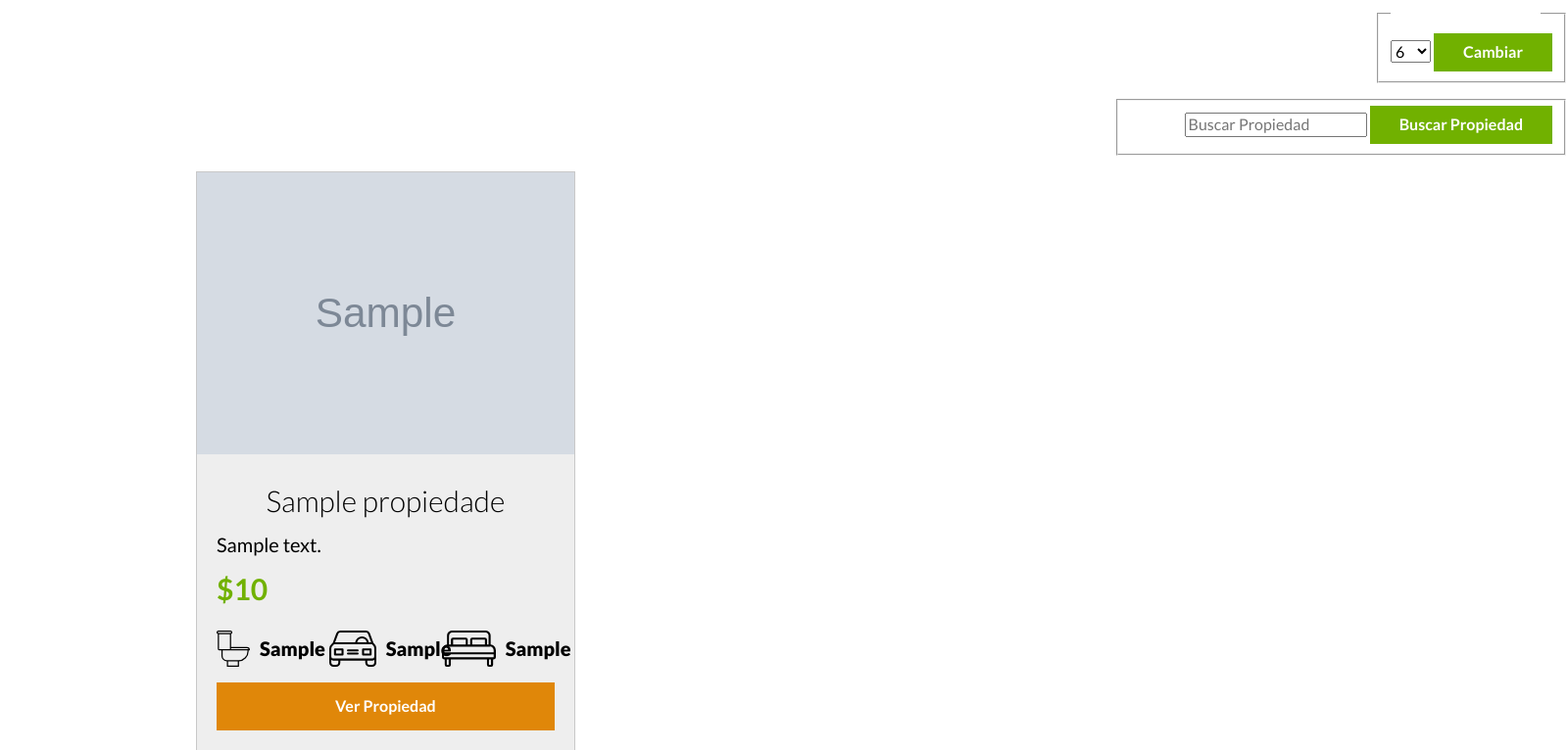
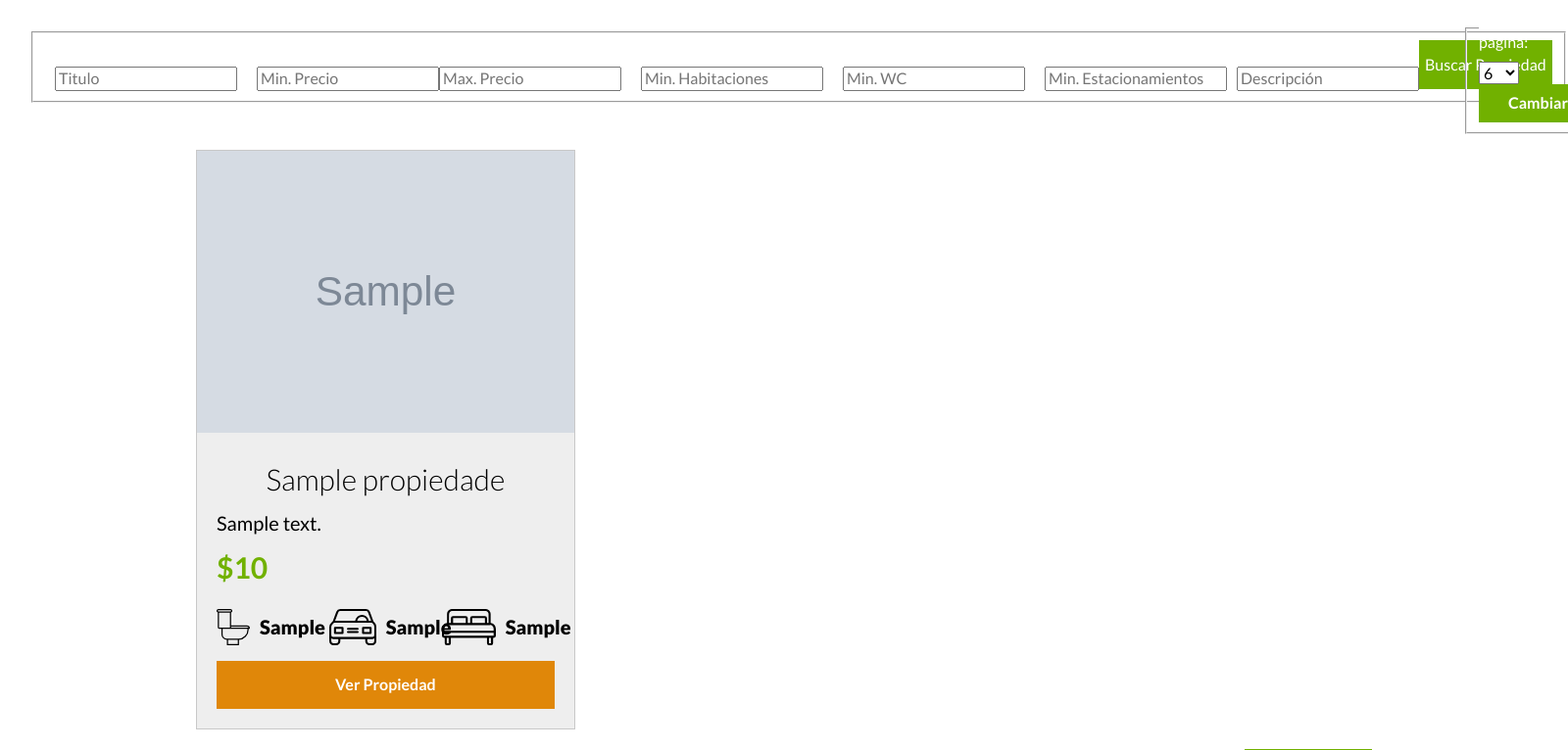
Before and after one commit to acurro9/bienesRaices, a PHP site: page /anuncios.php in a window 1600 px wide; the page is wider, and only the part inside the window is pictured. Shown: the part 120-886 px from the top of that part at 98% size. Run offline with PHP 8.4, Linux system fonts and the light colour scheme; tables that the repository leaves empty or names only in its code hold one stand-in row (values such as "Sample post"); grey boxes marked "Sample" are stand-in pictures.

Commit message:
Se hace la opción de busqueda más completa

```diff
--- a/anuncios.php
+++ b/anuncios.php
@@ -31,22 +31,117 @@
     $consult="SELECT * FROM propiedades limit $limit offset $offset;";
     $datos=mysqli_query($db,$consult);
 
+        $nombre="";
+        $precioMin="";
+        $precioMax="";
+        $descripcion="";
+        $habitaciones="";
+        $wc="";
+        $estacionamiento="";
+
     if ($_SERVER['REQUEST_METHOD']==="POST"){
 
-        $busq=mysqli_real_escape_string($db, $_POST['nombre']);
+        $nombre=mysqli_real_escape_string($db, $_POST['nombre']);
+        $precioMin=mysqli_real_escape_string($db,$_POST['preciomin']);
+        $precioMax=mysqli_real_escape_string($db,$_POST['preciomax']);
+        $descripcion=mysqli_real_escape_string($db,$_POST['descripcion']);
+        $habitaciones= mysqli_real_escape_string($db,$_POST['habitaciones']);
+        $wc=mysqli_real_escape_string($db,$_POST['wc']);
+        $estacionamiento=mysqli_real_escape_string($db,$_POST['estacionamiento']);
+
         //Así se muestran todas las propiedades que contengan esa palabra en una sola página
-        // $busqueda="SELECT * from propiedades where titulo like '%$busq%';";
+        // $busqueda="SELECT * from propiedades where titulo like '%$nombre%';";
         // $datos=mysqli_query($db,$busqueda);
         // $totalPaginas=1;
 
-        //Así se muestran la cantidad de propiedades ya establecida
-        $busqueda="SELECT * from propiedades where titulo like '%$busq%' limit $limit offset $offset;";
+        //Así se muestran la cantidad de propiedades ya establecida (6)
+        // $busqueda="SELECT * from propiedades where titulo like '%$nombre%' limit $limit offset $offset;";
+        // $datos=mysqli_query($db,$busqueda);
+
+        if(!$nombre){
+            $nombre='%';
+        }
+        if(!$precioMin){
+            $precioMin=0;
+        }
+        if(!$precioMax){
+            $precioMax=1000000000000000000;
+        }
+        if(!$descripcion){
+            $descripcion='%';
+        }
+        if(!$habitaciones){
+            $habitaciones=0;
+        }
+        if(!$wc){
+            $wc=0;
+        }
+        if(!$estacionamiento){
+            $estacionamiento=0;
+        }
+        $busqueda="SELECT * from propiedades where titulo like '%$nombre%' and precio between $precioMin and $precioMax and descripcion like '%$descripcion%' and habitaciones >= $habitaciones and wc >= $wc and estacionamiento >= $estacionamiento limit $limit offset $offset;";
         $datos=mysqli_query($db,$busqueda);
+
+        $busqCantidad="SELECT count(*) as contador2 from propiedades where titulo like '%$nombre%' and precio between $precioMin and $precioMax and descripcion like '%$descripcion%' and habitaciones >= $habitaciones and wc >= $wc and estacionamiento >= $estacionamiento limit $limit offset $offset;";
+        $datos2=mysqli_query($db,$busqCantidad);
+        if($datos && $datos2){
+            $data=mysqli_fetch_assoc($datos2);
+            $cantPropiedades=$data['contador2'];
+            $totalPaginas=ceil($cantPropiedades/$ppp);
         }
-
+    }
+    function guardarValor($variable){
+        if ($variable=='%' || $variable==0 || $variable==1000000000000000000){
+            return false;
+        } else{
+            return true;
+        }
+    }
     ?>
     <link rel="stylesheet" href="build/css/app.css">
 
+    <div class="prop">
+
+        <!--Para la busqueda-->
+        <form action="anuncios.php" class="busqueda" method="POST">
+            <fieldset class="busqueda">
+
+                <div class="buscar">
+                    <label style="color: white;" for="nombre">Buscar:</label>
+                    <input type="text" id="nombre" name="nombre" placeholder="Titulo" value="<?php echo guardarValor($nombre)?$nombre:'';?>">
+                </div>
+
+                <div class="buscar">
+                    <label for="precio">Precio: </label>
+                    <div class="diferenciaPrecio">
+                        <input type="number" id="preciomin" placeholder="Min. Precio" name="preciomin" value="<?php echo guardarValor($precioMin)?$precioMin:'';?>">
+                        <input type="number" id="preciomax" placeholder="Max. Precio" name="preciomax" value="<?php echo guardarValor($precioMax)?$precioMax:'';?>">
+                    </div>
+                </div>
+                <div class="buscar">
+                    <label for="habitaciones">Habitaciones: </label>
+                    <input type="number" id="habitaciones" placeholder="Min. Habitaciones" name="habitaciones" value="<?php echo guardarValor($habitaciones)?$habitaciones:'';?>">
+                </div>
+
+                <div class="buscar">
+                    <label for="wc">WC: </label>
+                    <input type="number" id="wc" placeholder="Min. WC" name="wc" value="<?php echo guardarValor($wc)?$wc:'';?>">
+                </div>
+
+                <div class="buscar">
+                    <label for="estacionamiento">Estacionamiento: </label>
+                    <input type="number" id="estacionamiento" placeholder="Min. Estacionamientos" name="estacionamiento" value="<?php echo guardarValor($estacionamiento)?$estacionamiento:'';?>">
+                </div>
+
+                <div class="">
+                    <label for="descripcion">Descripción: </label>
+                    <input type="text" id="descripcion" name="descripcion" placeholder="Descripción" value="<?php echo guardarValor($descripcion)?$descripcion:'';?>">
+                </div>
+
+
+                <input type="submit" value="Buscar Propiedad" class="boton-buscar">
+            </fieldset>
+        </form>
 
         <!--Se le pide al usuario el número de productos por página-->
         <form class="paginado">
@@ -61,20 +156,9 @@
                 <input type="submit" value="Cambiar" class="boton boton-verde">
             </fieldset>
         </form>
-    <!--Para el botón de buscar-->
-    <form action="anuncios.php" class="paginado" method="POST">
-        <fieldset>
-            <label style="color: white;" for="nombre">Buscar:</label>
-            <input type="text" id="nombre" name="nombre" placeholder="Buscar Propiedad">
-            <input type="submit" value="Buscar Propiedad" class="boton-verde">
-        </fieldset>
-    </form>
-    <!--En caso de buscar aparece por pantalla lo introducido para buscar-->
-    <?php
-        if (isset($busq)){
-            echo '<form class="paginado"><fieldset><h1>Buscando por: '.$busq.'<a href="anuncios.php" class="boton-verde">X</a></fieldset></form>';
-        }
-    ?>
+
+    </div>
+
     <main class="contenedor seccion">
 
     <?php
--- a/build/css/app.css
+++ b/build/css/app.css
@@ -13,3 +13,31 @@
     justify-content: space-around;
     max-width: 250px;
 }
+.prop{
+    display: flex;
+    flex-direction: row;
+    max-width: 100%;
+    margin: 0 30px;
+}
+.busqueda{
+    display: flex;
+    flex-direction: row;
+    align-items: center;
+    max-width: 95%;
+}
+.busqueda label{
+    color: white;
+}
+.buscar{
+    margin: 0 10px;
+}
+.diferenciaPrecio{
+    display: flex;
+    flex-direction: row;
+}
+.boton-buscar{
+    height: 50px;
+    color: white;
+    background-color: #71B100;
+    border: none;
+}
```
Lines whose indentation alone changed are shown as unchanged.
